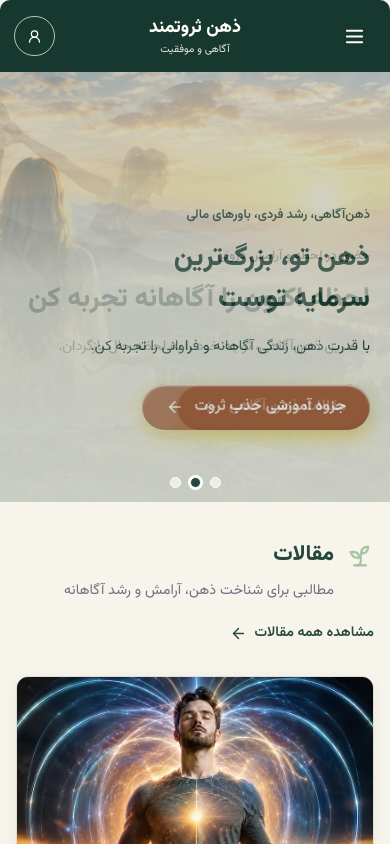
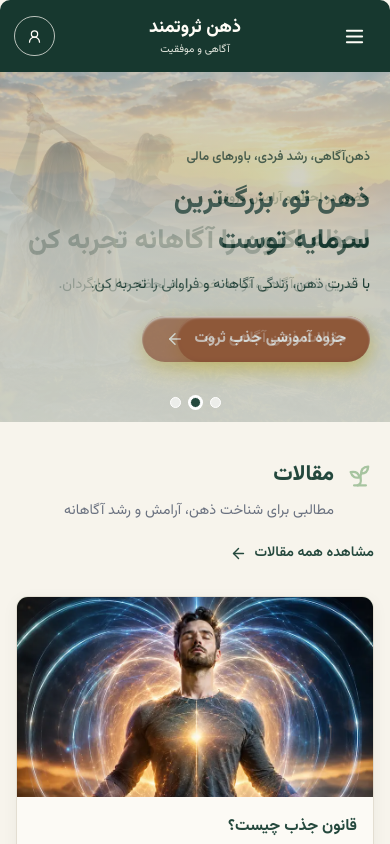
Before and after one commit to minahsm/wealthy-minding, a Next.js app: page / in a window 390 px wide. Shown: the top 844 px of the page. Built offline with nearby package versions, Linux system fonts and the light colour scheme.

Commit message:
Fix hero slider:changing the height of images in the mobile version

```diff
--- a/components/Hero.module.css
+++ b/components/Hero.module.css
@@ -5,6 +5,7 @@
   min-height: 440px;
   background: var(--color-primary-dark);
   color: #fff;
+  touch-action: pan-y;
 }
 
 .slides {
@@ -169,17 +170,6 @@
   box-shadow: 0 0 0 2px #fff;
 }
 
-.pauseButton {
-  min-width: 48px;
-  min-height: 32px;
-  padding-inline: 8px;
-  border: 1px solid rgb(255 255 255 / 75%);
-  border-radius: 999px;
-  background: rgb(23 56 47 / 80%);
-  color: #fff;
-  font-size: 0.72rem;
-}
-
 .srOnly {
   position: absolute;
   width: 1px;
@@ -190,24 +180,29 @@
 }
 
 @media (max-width: 768px) {
-  .hero, .slides, .slideContent { min-height: 430px; }
+  /* 👈 ارتفاع رو از 430 به 350 کم کردم */
+  .hero, .slides, .slideContent {
+    min-height: 350px;
+  }
+
   .arrow {
     display: none !important; /* فلش‌ها در موبایل مخفی می‌شوند */
   }
+
   .overlay {
     background: linear-gradient(0deg, rgb(247 244 236 / 96%) 0%, rgb(247 244 236 / 86%) 52%, rgb(247 244 236 / 20%) 100%);
   }
+
   .slideContent {
     width: calc(100% - 40px);
     justify-content: flex-end;
-    padding-block: 44px 72px;
+    /* 👈 فاصله‌های بالا و پایین رو برای ارتفاع کمتر تنظیم کردم */
+    padding-block: 30px 60px;
   }
+
   .eyebrow { font-size: 0.8rem; }
   .title { font-size: clamp(1.7rem, 7vw, 2.2rem); }
-  .description { font-size: 0.9rem; }
-  .arrow { top: 38%; width: 40px; height: 40px; }
-  .previous { inset-inline-start: 10px; }
-  .next { inset-inline-end: 10px; }
+  .description { font-size: 0.9rem; margin-block: 8px 16px; }
 }
 
 @media (prefers-reduced-motion: reduce) {
```
